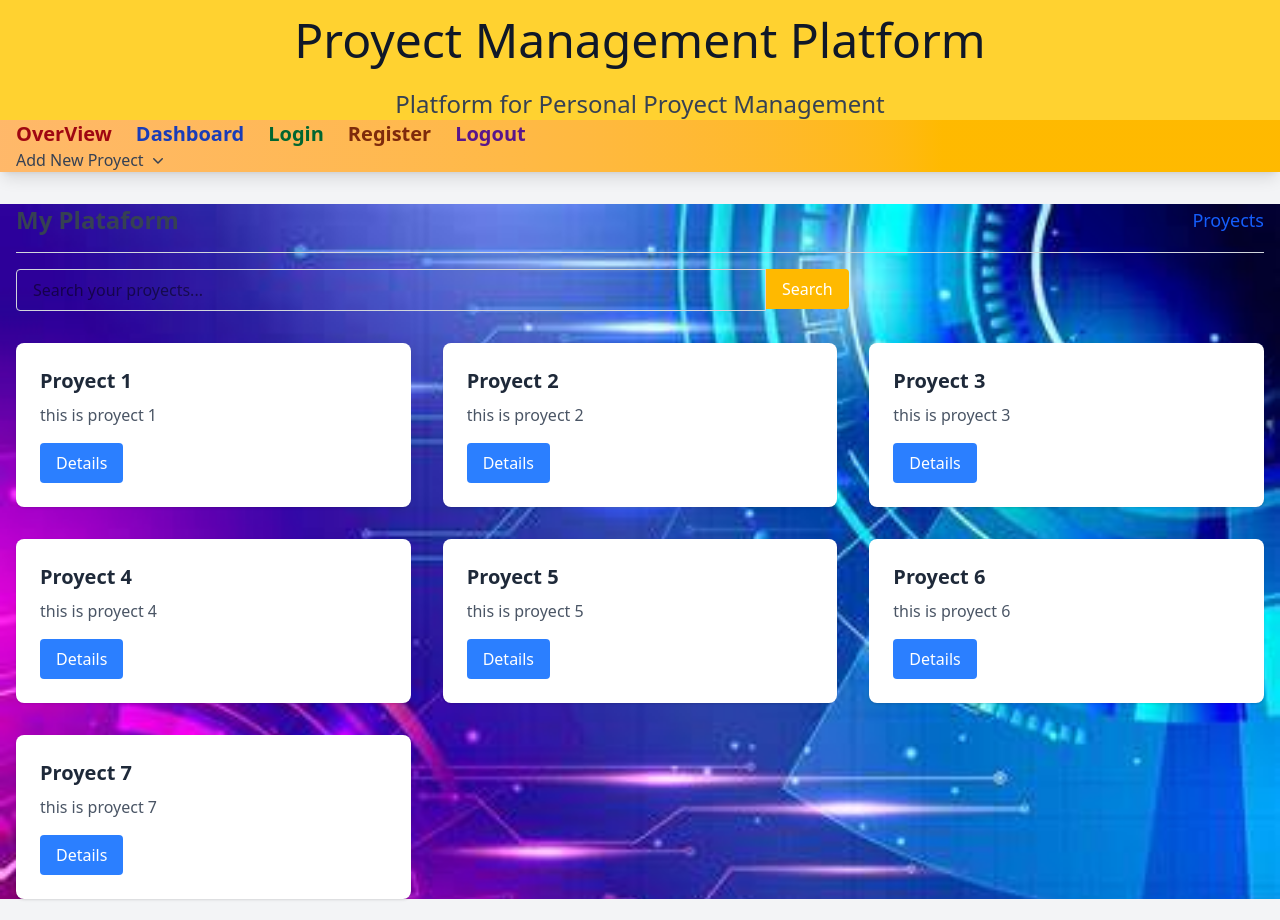
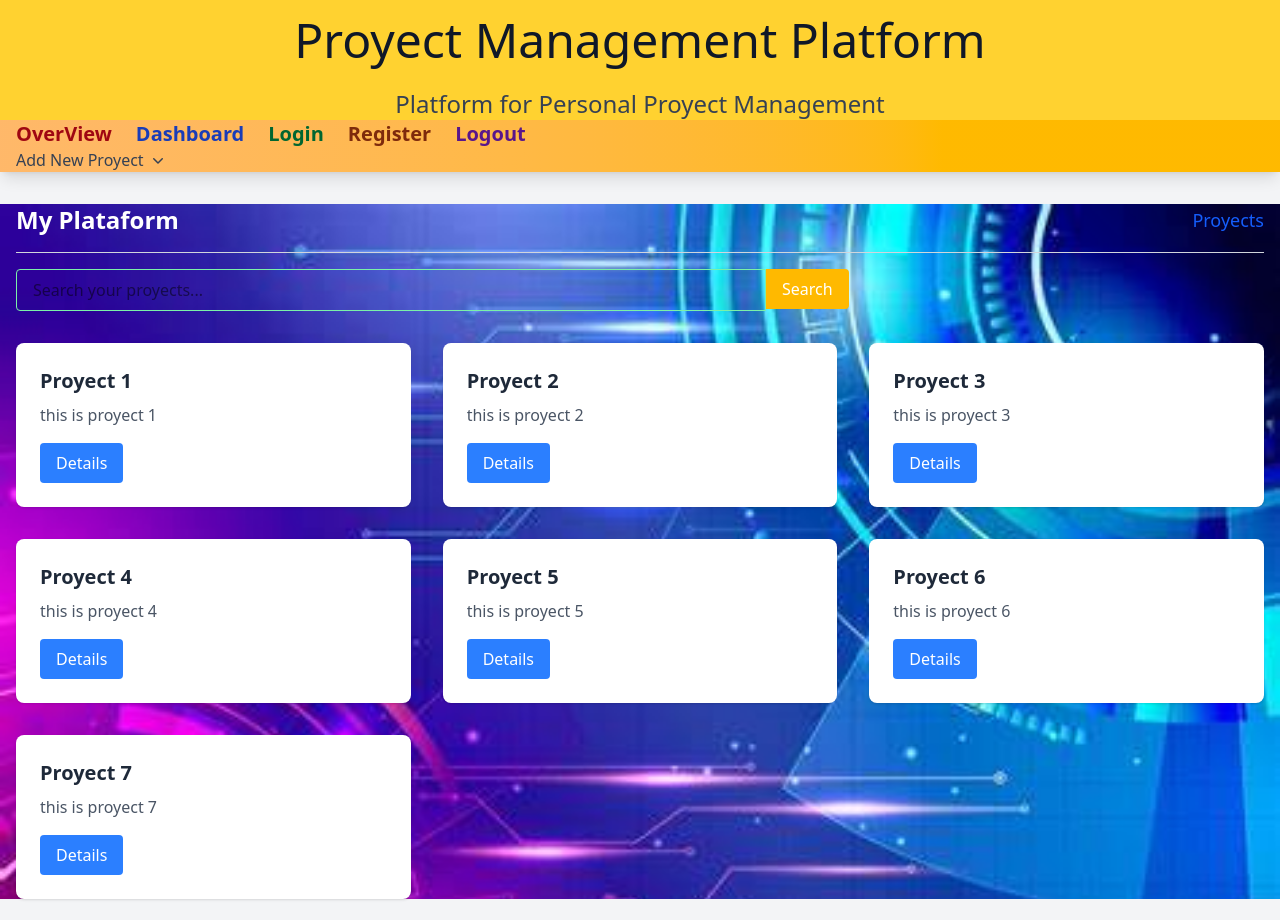
Before and after one commit to juankm08-a11y/plafaforma-gestion_proyectos, a Next.js app: page /dashboard in a window 1280 px wide. Built offline with nearby package versions, Linux system fonts and the light colour scheme.

Commit message:
twentyeight  commit

```diff
--- a/src/app/dashboard/page.tsx
+++ b/src/app/dashboard/page.tsx
@@ -197,9 +197,7 @@ export default function Home() {
       <section className="bg-[url('background2.jpg')] bg-cover">
         <section className="max-w-7xl mx-auto px-4 mt-8">
           <aside className="flex items-center justify-between">
-            <h2 className="text-2xl font-semibold text-gray-700">
-              My Plataform
-            </h2>
+            <h2 className="text-2xl font-semibold text-white">My Plataform</h2>
             <a
               href="/proyects"
               className="text-lg text-blue-600 hover:text-blue-500 font-medium"
@@ -213,7 +211,7 @@ export default function Home() {
           <aside className="flex items-start justify-start">
             <input
               type="text"
-              className=" border border-gray-300 rounded-l px-4 py-2 w-[750px] focus:outline-none focus:ring-2 focus:ring-amber-400 "
+              className=" border border-green-300 rounded-l px-4 py-2 w-[750px] focus:outline-none focus:ring-2 focus:ring-amber-400 "
               placeholder="Search your proyects..."
               value={searchTerm || ""}
               onChange={handleChange}
```
